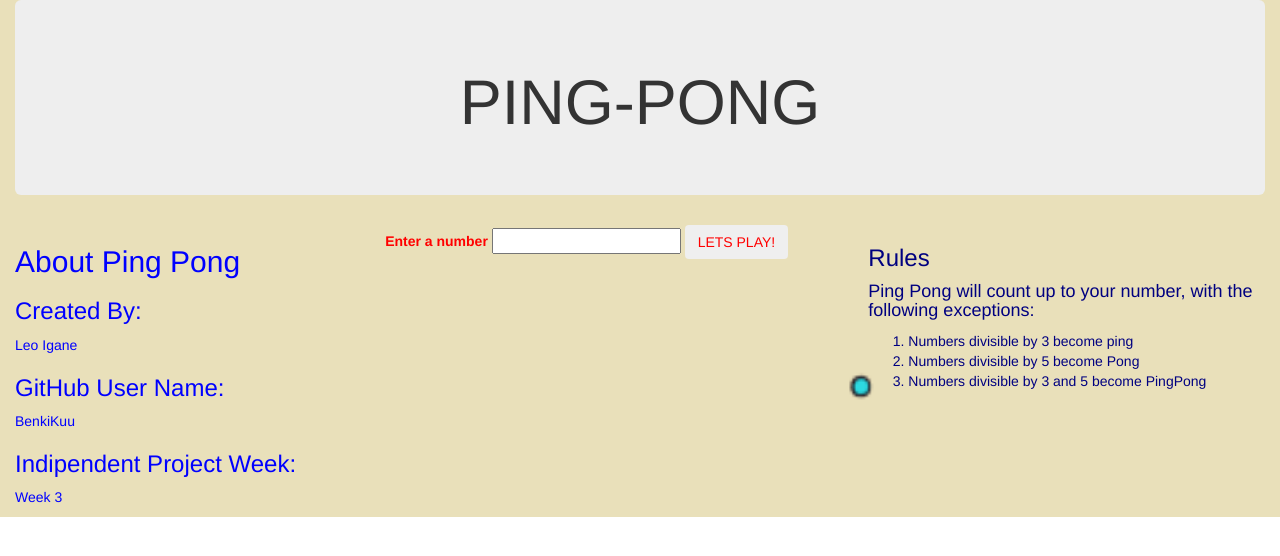
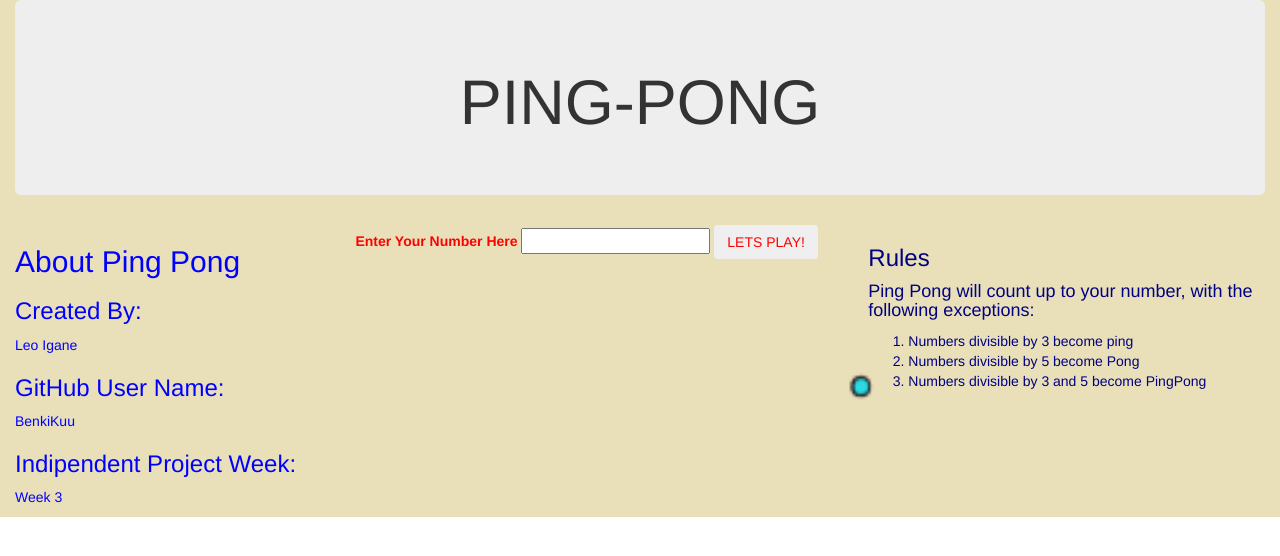
Before and after one commit to BenkiKuu/ip3, a plain HTML site: page index.html in a window 1280 px wide. Drawn offline with nearby package versions, Linux system fonts and the light colour scheme.

Commit message:
changes the html file

```diff
--- a/index.html
+++ b/index.html
@@ -27,7 +27,7 @@
   <div class="col-md-5">
       <form class="row" id="pingResult">
         <div class="form-group">
-          <label for="number">Enter a number</label>
+          <label for="number">Enter Your Number Here</label>
           <input id="number" type="number">
 
 
```
